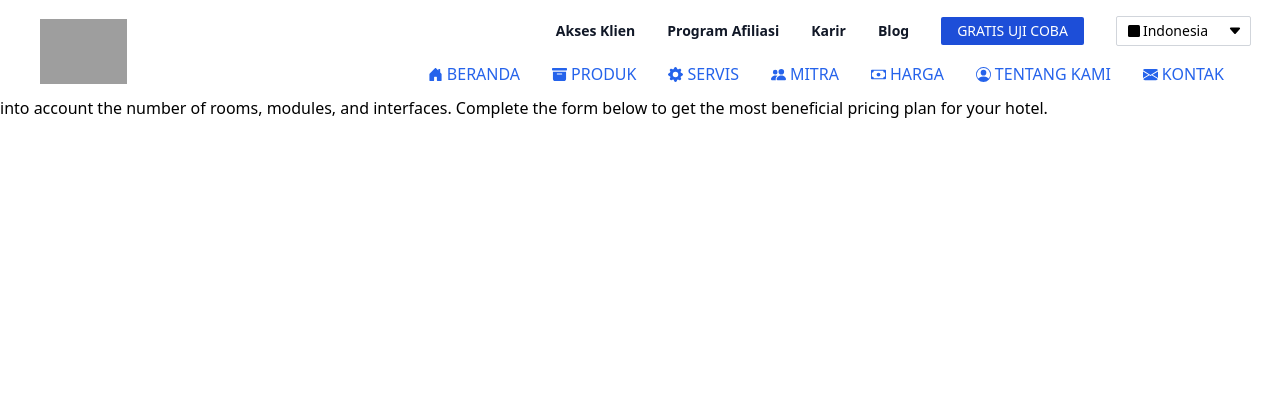
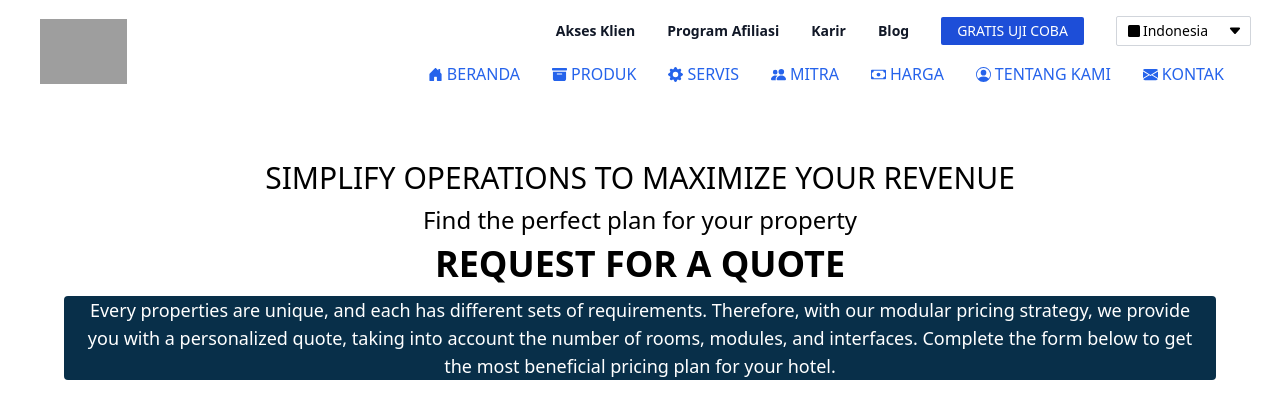
Before and after one commit to rey5kusuma/website-kedua, a Next.js app: page /price in a window 1280 px wide. Shown: the top 418 px of the page. Built offline with nearby package versions, Linux system fonts and the light colour scheme; grey boxes are pictures that could not be loaded.

Commit message:
1 file modified

```diff
--- a/pages/price.js
+++ b/pages/price.js
@@ -5,11 +5,15 @@ export default function Home() {
   return (
     <MainLayout title="Welcome Homepage">
       <div className="grid min-h-[230vh]">
-        <div className="">
-          <h1>SIMPLIFY OPERATIONS TO MAXIMIZE YOUR REVENUE</h1>
-          <p>Find the perfect plan for your property</p>
-          <h1>REQUEST FOR A QUOTE</h1>
-          <p>
+        <div className="mt-40 mx-16 text-center">
+          <h1 className="text-3xl">
+            SIMPLIFY OPERATIONS TO MAXIMIZE YOUR REVENUE
+          </h1>
+          <p className="text-2xl mt-2">
+            Find the perfect plan for your property
+          </p>
+          <h1 className="mt-2 text-4xl font-semibold">REQUEST FOR A QUOTE</h1>
+          <p className="mt-3 px-2 rounded text-white text-lg bg-sky-950">
             Every properties are unique, and each has different sets of
             requirements. Therefore, with our modular pricing strategy, we
             provide you with a personalized quote, taking into account the
```
